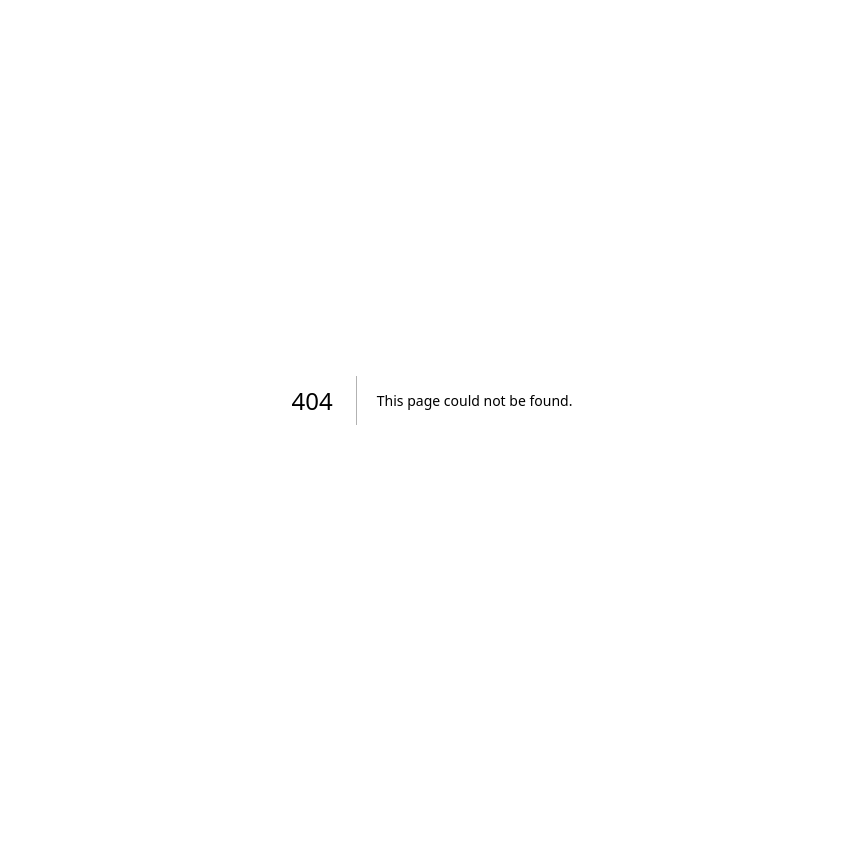
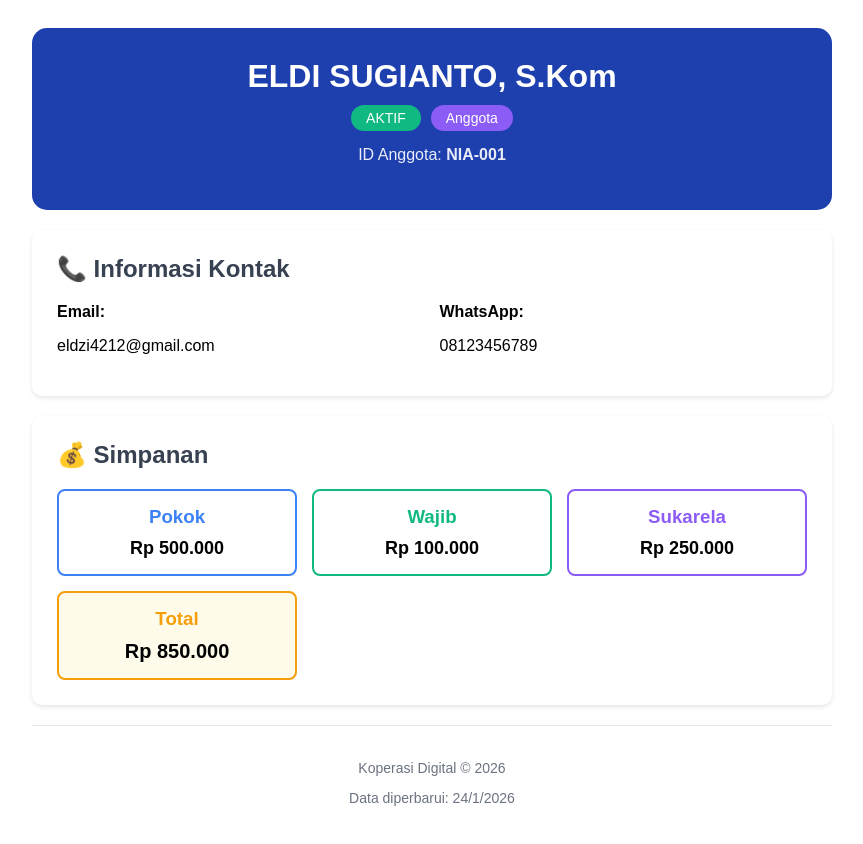
Before and after one commit to Kangeldzi/QR-Code-Anggota, a Next.js app: page /anggota/NIA-001 in a window 1280 px wide. Before the commit this address had no page. Shown: the top 844 px of the page, without its empty margins (208-1071 px from the left). Before the commit the page ends 800 px from the top, so only its background shows below. Built offline with nearby package versions, Linux system fonts and the light colour scheme.

Commit message:
Create [id].js

```diff
--- /dev/null
+++ b/pages/anggota/[id].js
@@ -0,0 +1,186 @@
+import { useRouter } from 'next/router';
+import { useState, useEffect } from 'react';
+
+export default function AnggotaPage() {
+  const router = useRouter();
+  const { id } = router.query;
+  const [anggota, setAnggota] = useState(null);
+  const [loading, setLoading] = useState(true);
+
+  useEffect(() => {
+    if (!id) return;
+
+    // DATA DUMMY untuk testing
+    const dataDummy = {
+      'NIA-001': {
+        nama: 'ELDI SUGIANTO, S.Kom',
+        email: 'eldzi4212@gmail.com',
+        status: 'AKTIF',
+        posisi: 'Anggota',
+        whatsapp: '08123456789',
+        simpanan_pokok: 500000,
+        simpanan_wajib: 100000,
+        simpanan_sukarela: 250000
+      },
+      'NIA-002': {
+        nama: 'Contoh Anggota 2',
+        email: 'contoh2@email.com',
+        status: 'AKTIF',
+        posisi: 'Anggota',
+        whatsapp: '08129876543',
+        simpanan_pokok: 500000,
+        simpanan_wajib: 100000,
+        simpanan_sukarela: 150000
+      }
+    };
+
+    // Cari data berdasarkan ID
+    if (dataDummy[id]) {
+      setAnggota(dataDummy[id]);
+    } else {
+      setAnggota({
+        nama: `Anggota ${id}`,
+        status: 'AKTIF',
+        posisi: 'Anggota'
+      });
+    }
+
+    setLoading(false);
+
+  }, [id]);
+
+  if (loading) {
+    return (
+      <div style={{
+        display: 'flex',
+        justifyContent: 'center',
+        alignItems: 'center',
+        height: '100vh'
+      }}>
+        <p>Memuat data anggota...</p>
+      </div>
+    );
+  }
+
+  const totalSimpanan =
+    (anggota.simpanan_pokok || 0) +
+    (anggota.simpanan_wajib || 0) +
+    (anggota.simpanan_sukarela || 0);
+
+  return (
+    <div style={{
+      maxWidth: '800px',
+      margin: '0 auto',
+      padding: '20px',
+      fontFamily: 'Arial, sans-serif'
+    }}>
+      {/* Header */}
+      <div style={{
+        backgroundColor: '#1e40af',
+        color: 'white',
+        padding: '30px',
+        borderRadius: '15px',
+        marginBottom: '20px',
+        textAlign: 'center'
+      }}>
+        <h1 style={{ margin: '0 0 10px 0' }}>{anggota.nama}</h1>
+        <div style={{
+          display: 'flex',
+          justifyContent: 'center',
+          gap: '10px',
+          marginTop: '10px'
+        }}>
+          <span style={{
+            backgroundColor: '#10b981',
+            padding: '5px 15px',
+            borderRadius: '20px',
+            fontSize: '14px'
+          }}>{anggota.status}</span>
+          <span style={{
+            backgroundColor: '#8b5cf6',
+            padding: '5px 15px',
+            borderRadius: '20px',
+            fontSize: '14px'
+          }}>{anggota.posisi}</span>
+        </div>
+        <p style={{ marginTop: '15px', opacity: 0.9 }}>ID Anggota: <strong>{id}</strong></p>
+      </div>
+
+      {/* Info Kontak */}
+      <div style={{
+        backgroundColor: 'white',
+        padding: '25px',
+        borderRadius: '10px',
+        marginBottom: '20px',
+        boxShadow: '0 2px 4px rgba(0,0,0,0.1)'
+      }}>
+        <h2 style={{ color: '#374151', marginTop: 0 }}>📞 Informasi Kontak</h2>
+        <div style={{ display: 'grid', gridTemplateColumns: 'repeat(auto-fit, minmax(250px, 1fr))', gap: '15px' }}>
+          <div>
+            <strong>Email:</strong>
+            <p>{anggota.email || 'Belum diisi'}</p>
+          </div>
+          <div>
+            <strong>WhatsApp:</strong>
+            <p>{anggota.whatsapp || 'Belum diisi'}</p>
+          </div>
+        </div>
+      </div>
+
+      {/* Simpanan */}
+      <div style={{
+        backgroundColor: 'white',
+        padding: '25px',
+        borderRadius: '10px',
+        marginBottom: '20px',
+        boxShadow: '0 2px 4px rgba(0,0,0,0.1)'
+      }}>
+        <h2 style={{ color: '#374151', marginTop: 0 }}>💰 Simpanan</h2>
+        <div style={{
+          display: 'grid',
+          gridTemplateColumns: 'repeat(auto-fit, minmax(180px, 1fr))',
+          gap: '15px',
+          textAlign: 'center'
+        }}>
+          <div style={{ padding: '15px', border: '2px solid #3b82f6', borderRadius: '8px' }}>
+            <h3 style={{ color: '#3b82f6', margin: '0 0 10px 0' }}>Pokok</h3>
+            <p style={{ fontSize: '18px', fontWeight: 'bold', margin: 0 }}>
+              Rp {anggota.simpanan_pokok?.toLocaleString('id-ID') || '0'}
+            </p>
+          </div>
+          <div style={{ padding: '15px', border: '2px solid #10b981', borderRadius: '8px' }}>
+            <h3 style={{ color: '#10b981', margin: '0 0 10px 0' }}>Wajib</h3>
+            <p style={{ fontSize: '18px', fontWeight: 'bold', margin: 0 }}>
+              Rp {anggota.simpanan_wajib?.toLocaleString('id-ID') || '0'}
+            </p>
+          </div>
+          <div style={{ padding: '15px', border: '2px solid #8b5cf6', borderRadius: '8px' }}>
+            <h3 style={{ color: '#8b5cf6', margin: '0 0 10px 0' }}>Sukarela</h3>
+            <p style={{ fontSize: '18px', fontWeight: 'bold', margin: 0 }}>
+              Rp {anggota.simpanan_sukarela?.toLocaleString('id-ID') || '0'}
+            </p>
+          </div>
+          <div style={{ padding: '15px', border: '2px solid #f59e0b', borderRadius: '8px', backgroundColor: '#fffbeb' }}>
+            <h3 style={{ color: '#f59e0b', margin: '0 0 10px 0' }}>Total</h3>
+            <p style={{ fontSize: '20px', fontWeight: 'bold', margin: 0 }}>
+              Rp {totalSimpanan.toLocaleString('id-ID')}
+            </p>
+          </div>
+        </div>
+      </div>
+
+      {/* Footer */}
+      <div style={{
+        textAlign: 'center',
+        padding: '20px',
+        color: '#6b7280',
+        fontSize: '14px',
+        borderTop: '1px solid #e5e7eb',
+        marginTop: '20px'
+      }}>
+        <p>Koperasi Digital © {new Date().getFullYear()}</p>
+        <p>Data diperbarui: {new Date().toLocaleDateString('id-ID')}</p>
+      </div>
+    </div>
+  );
+}
```
